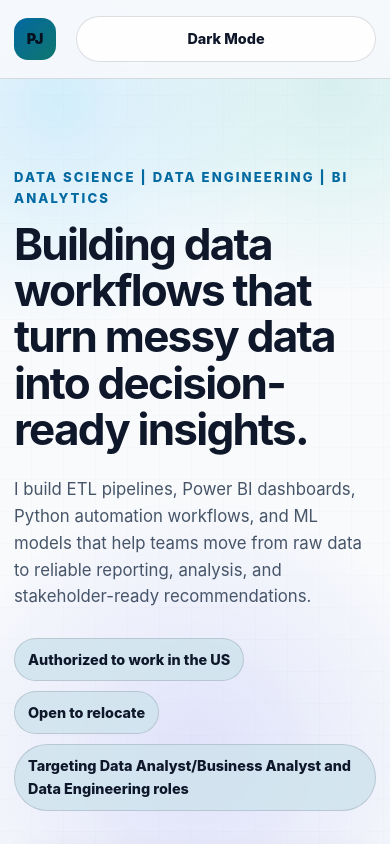
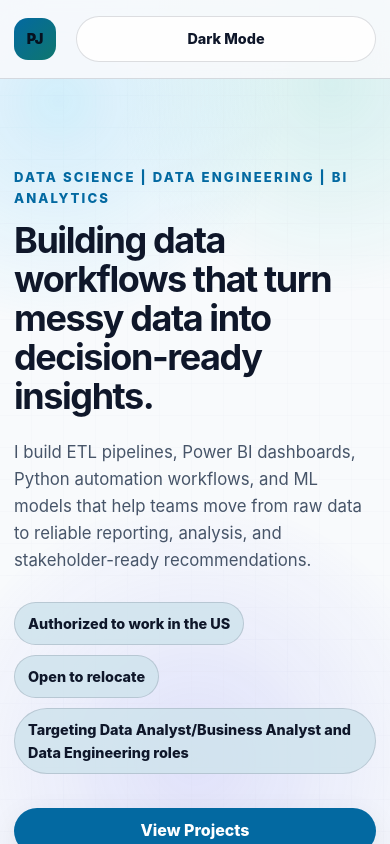
Before and after one commit to PoojaJoijode/poojajoijode.github.io, a React (Vite) app: page / in a window 390 px wide. Shown: the top 844 px of the page. Built offline with nearby package versions, Linux system fonts and the light colour scheme.

Commit message:
Adjust hero heading styles in responsive.css
Reduce font size and adjust line height for hero heading.

```diff
--- a/src/styles/responsive.css
+++ b/src/styles/responsive.css
@@ -42,7 +42,8 @@
   }
 
   .hero h1 {
-    font-size: 2.75rem;
+    font-size: 2.25rem;
+    line-height: 1.08;
   }
 
   .hero-actions,
```
